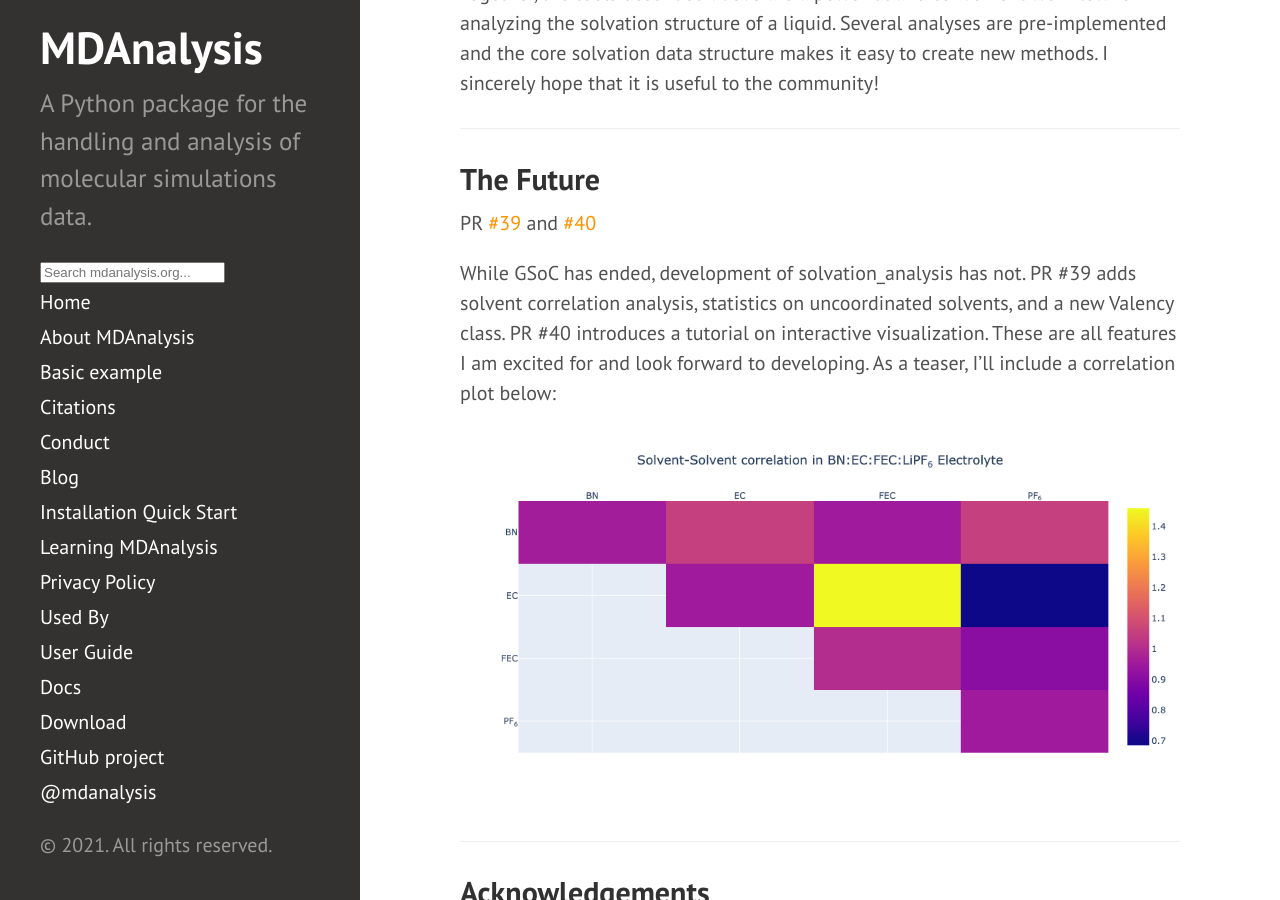
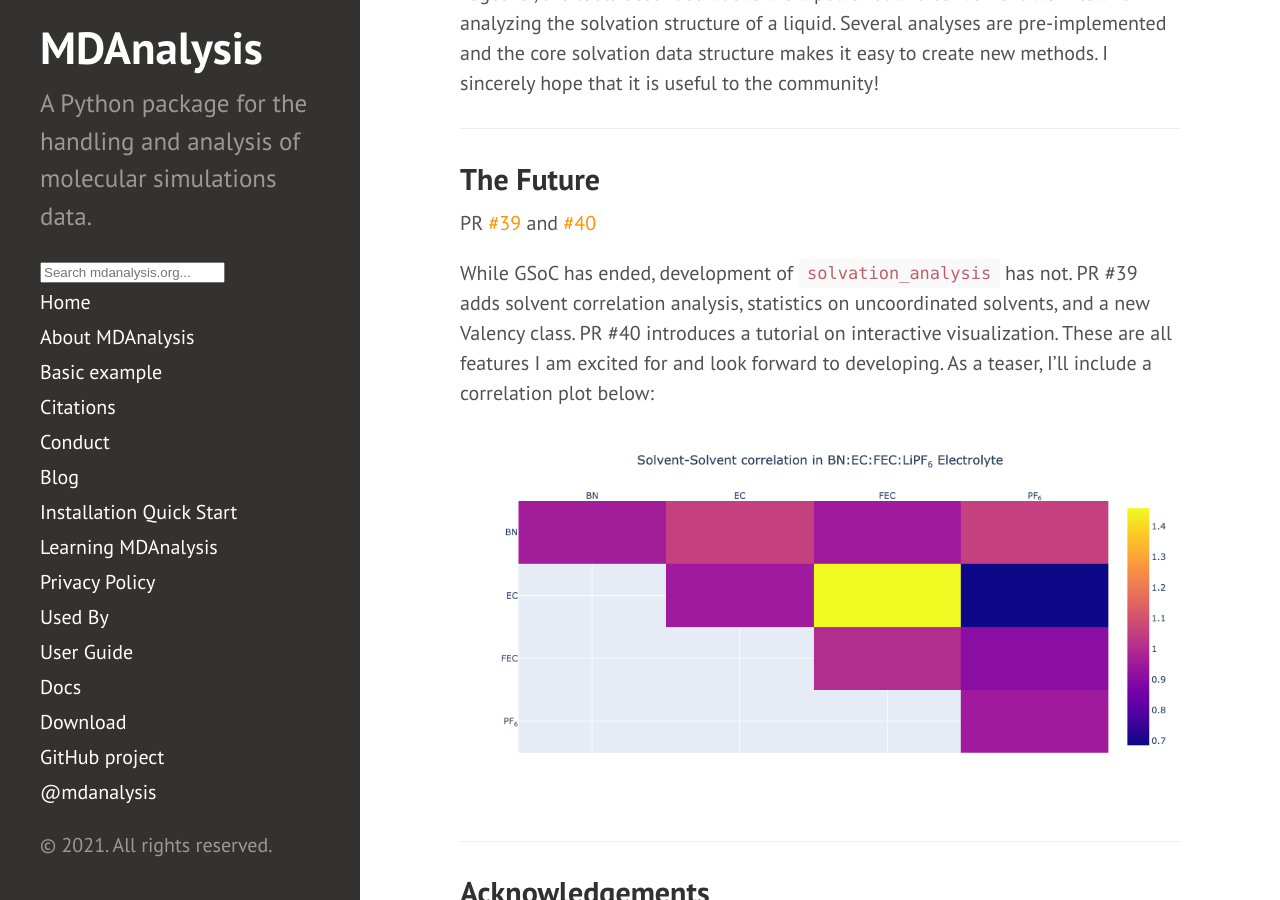
Before and after one commit to MDAnalysis/MDAnalysis.github.io, a Jekyll site: the page built from _posts/2021-09-02-gsoc-final-report-orion.md, in a window 1280 px wide and 900 px high, scrolled down 8108 px. Built offline with Jekyll 4.4.1, drawn with Linux system fonts in a browser that asks for light colours; comment, search, counter and statistics services are not loaded.

Commit message:
fixed inconsistent formatting

```diff
--- a/_posts/2021-09-02-gsoc-final-report-orion.md
+++ b/_posts/2021-09-02-gsoc-final-report-orion.md
@@ -167,7 +167,7 @@ Together, the tools described above are a powerful and convenient workflow for a
 ## The Future
 PR [#39] and [#40]
 
-While GSoC has ended, development of solvation_analysis has not. PR #39 adds solvent correlation analysis, statistics on uncoordinated solvents, and a new Valency class. PR #40 introduces a tutorial on interactive visualization.  These are all features I am excited for and look forward to developing. As a teaser, I'll include a correlation plot below:
+While GSoC has ended, development of `solvation_analysis` has not. PR #39 adds solvent correlation analysis, statistics on uncoordinated solvents, and a new Valency class. PR #40 introduces a tutorial on interactive visualization.  These are all features I am excited for and look forward to developing. As a teaser, I'll include a correlation plot below:
 
 ![correlation]({{site.images}}/final_report_orion/correlation_new.png)
 
```
